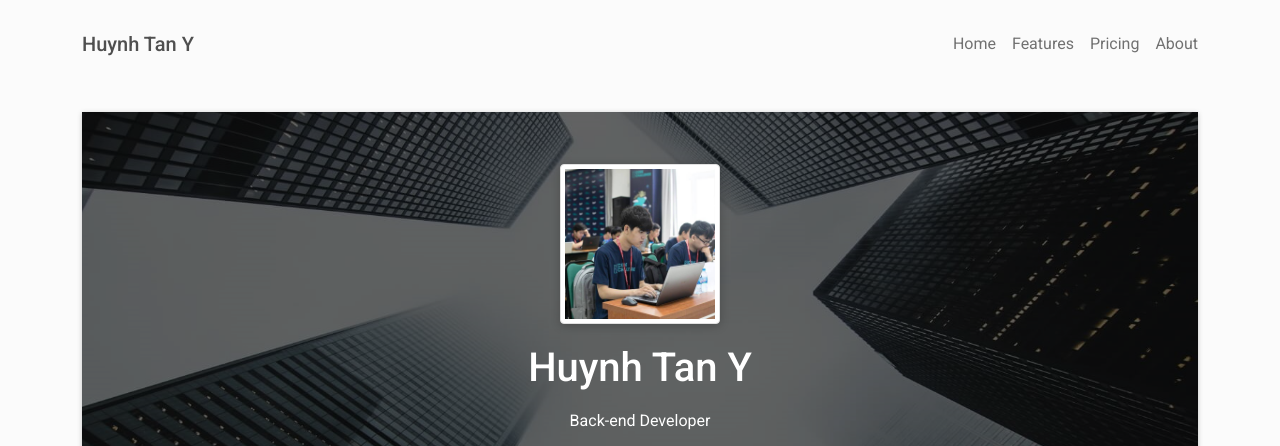
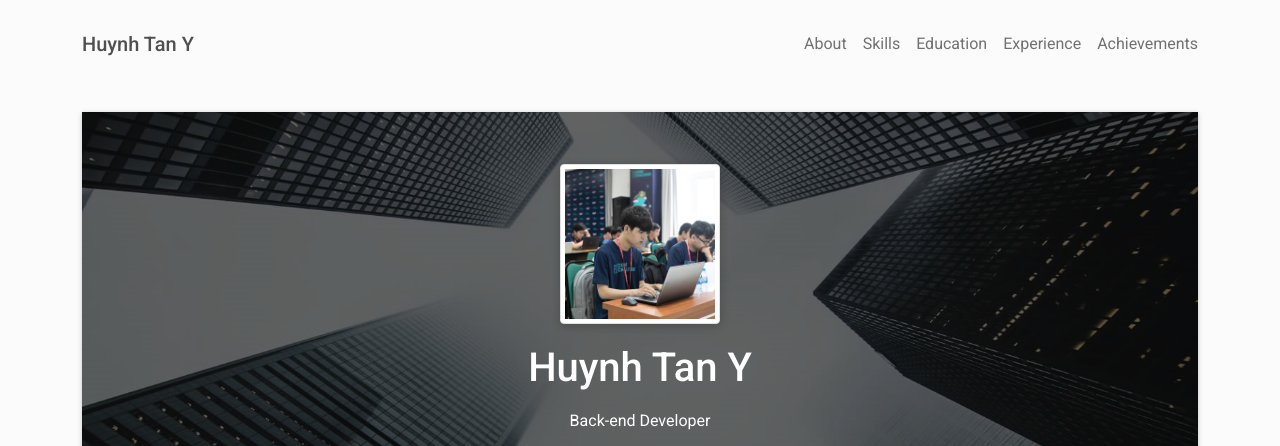
Before and after one commit to yshuynh/yshuynh.github.io, a plain HTML site: page index.html in a window 1280 px wide. Shown: the top 446 px of the page. Drawn offline with nearby package versions, Linux system fonts and the light colour scheme.

Commit message:
Update: click nav item

```diff
--- a/index.html
+++ b/index.html
@@ -24,16 +24,19 @@
                 <nav>
                     <ul class="nav me-auto mb-2 mb-lg-0">
                         <li class="nav-item active">
-                            <a class="nav-link" aria-current="page" href="#about">Home</a>
+                            <a class="nav-link" aria-current="page" href="#about">About</a>
                         </li>
                         <li class="nav-item">
-                            <a class="nav-link" href="#">Features</a>
+                            <a class="nav-link" href="#skills">Skills</a>
                         </li>
                         <li class="nav-item">
-                            <a class="nav-link" href="#">Pricing</a>
+                            <a class="nav-link" href="#education">Education</a>
                         </li>
                         <li class="nav-item">
-                            <a class="nav-link" href="#">About</a>
+                            <a class="nav-link" href="#experience">Experience</a>
+                        </li>
+                        <li class="nav-item">
+                            <a class="nav-link" href="#achievements">Achievements</a>
                         </li>
                     </ul>
                 </nav>
@@ -80,7 +83,7 @@
                                 </li>
                             </ul>
                         </nav>
-                        <a class="btn btn-outline-light btn-lg" href="#!" role="button">Hire me</a>
+                        <a class="btn btn-outline-light btn-lg" href="#about" role="button">Hire me</a>
                     </div>
                 </div>
             </div>
@@ -156,7 +159,7 @@
             </div>
         </div>
 
-        <div class="shadow-1-strong bg-white my-5 p-5" id="about">
+        <div class="shadow-1-strong bg-white my-5 p-5" id="skills">
             <h2 class="h2 fw-light mb-4">Technical Skills</h2>
             <div class="row">
                 <div class="col-md-6">
@@ -196,7 +199,7 @@
             </div>
         </div>
 
-        <div class="shadow-1-strong bg-white my-5 p-5" id="experience">
+        <div class="shadow-1-strong bg-white my-5 p-5" id="education">
             <div class="work-experience-section">
                 <h2 class="h2 fw-light mb-4">Education</h2>
                 <div class="timeline">
@@ -269,7 +272,7 @@
             </div>
         </div>
 
-        <div class="shadow-1-strong bg-white my-5 p-5" id="contact">
+        <div class="shadow-1-strong bg-white my-5 p-5" id="achievements">
             <div class="contant-section">
                 <h2 class="h2 fw-light text mb-4">Achievements (Competitive programming)</h2>
                 <div class="row g-0">
```
